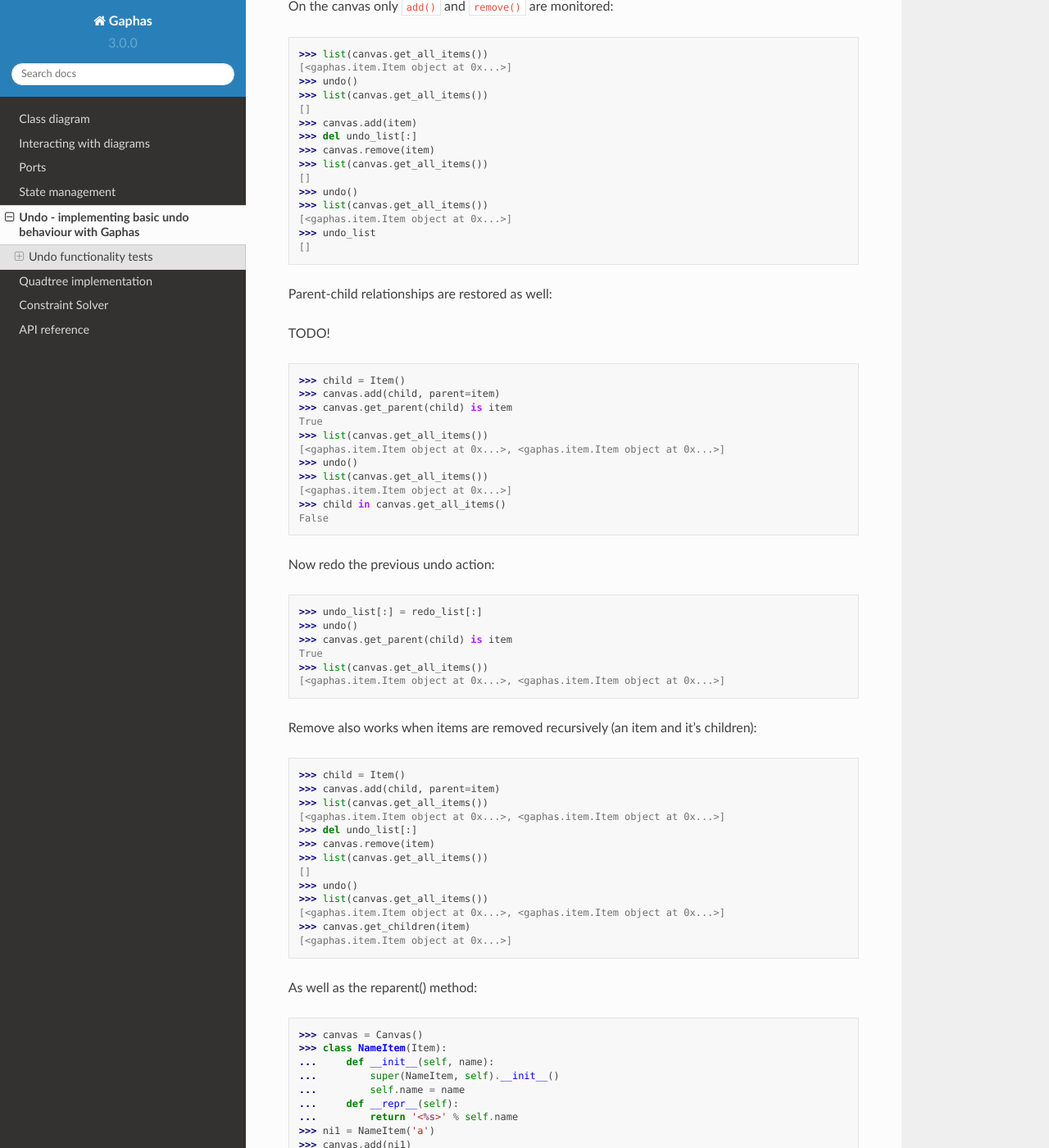
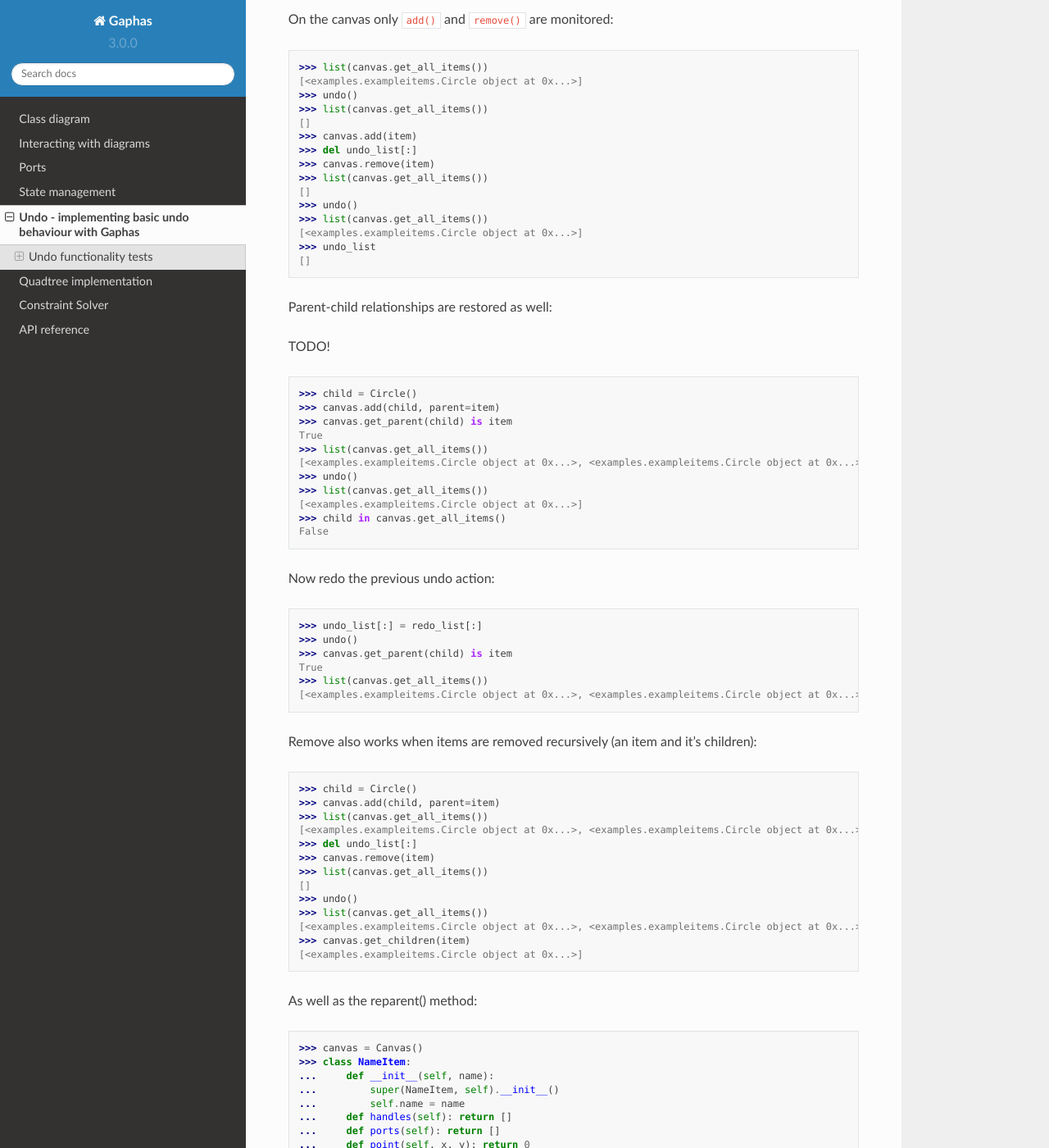
Before and after one commit to gaphor/gaphas, a Sphinx documentation site: the page built from docs/undo.rst, in a window 1280 px wide and 1400 px high, scrolled down 3180 px. Shown: the whole window at 82% size. Built offline with Sphinx 7.4.7 and the Read the Docs theme 2.0.0, drawn with Linux system fonts in a browser that asks for light colours; the version number is read from the project's files by our own code; some of the changed text lies outside the part shown.

Commit message:
Turn Item into a protocol
Now we do not need to inherit from Item explicitly.

```diff
--- a/docs/undo.rst
+++ b/docs/undo.rst
@@ -111,25 +111,26 @@ Again, rotate does not result in an exact match, but it's close enough.
 canvas.py: Canvas
 -----------------
 
-    >>> from gaphas import Canvas, Item
+    >>> from gaphas import Canvas
+    >>> from examples.exampleitems import Circle
     >>> canvas = Canvas()
     >>> list(canvas.get_all_items())
     []
-    >>> item = Item()
+    >>> item = Circle()
     >>> canvas.add(item)
 
 The ``request_update()`` method is observed:
 
     >>> len(undo_list)
-    1
+    2
     >>> canvas.request_update(item)
     >>> len(undo_list)
-    2
+    3
 
 On the canvas only ``add()`` and ``remove()`` are monitored:
 
     >>> list(canvas.get_all_items())                    # doctest: +ELLIPSIS
-    [<gaphas.item.Item object at 0x...>]
+    [<examples.exampleitems.Circle object at 0x...>]
     >>> undo()
     >>> list(canvas.get_all_items())
     []
@@ -140,7 +141,7 @@ On the canvas only ``add()`` and ``remove()`` are monitored:
     []
     >>> undo()
     >>> list(canvas.get_all_items())                    # doctest: +ELLIPSIS
-    [<gaphas.item.Item object at 0x...>]
+    [<examples.exampleitems.Circle object at 0x...>]
     >>> undo_list
     []
 
@@ -149,15 +150,15 @@ Parent-child relationships are restored as well:
 TODO!
 
 
-    >>> child = Item()
+    >>> child = Circle()
     >>> canvas.add(child, parent=item)
     >>> canvas.get_parent(child) is item
     True
     >>> list(canvas.get_all_items())                    # doctest: +ELLIPSIS
-    [<gaphas.item.Item object at 0x...>, <gaphas.item.Item object at 0x...>]
+    [<examples.exampleitems.Circle object at 0x...>, <examples.exampleitems.Circle object at 0x...>]
     >>> undo()
     >>> list(canvas.get_all_items())                    # doctest: +ELLIPSIS
-    [<gaphas.item.Item object at 0x...>]
+    [<examples.exampleitems.Circle object at 0x...>]
     >>> child in canvas.get_all_items()
     False
 
@@ -168,32 +169,35 @@ Now redo the previous undo action:
     >>> canvas.get_parent(child) is item
     True
     >>> list(canvas.get_all_items())                    # doctest: +ELLIPSIS
-    [<gaphas.item.Item object at 0x...>, <gaphas.item.Item object at 0x...>]
+    [<examples.exampleitems.Circle object at 0x...>, <examples.exampleitems.Circle object at 0x...>]
 
 Remove also works when items are removed recursively (an item and it's
 children):
 
-    >>> child = Item()
+    >>> child = Circle()
     >>> canvas.add(child, parent=item)
     >>> list(canvas.get_all_items())                    # doctest: +ELLIPSIS
-    [<gaphas.item.Item object at 0x...>, <gaphas.item.Item object at 0x...>]
+    [<examples.exampleitems.Circle object at 0x...>, <examples.exampleitems.Circle object at 0x...>]
     >>> del undo_list[:]
     >>> canvas.remove(item)
     >>> list(canvas.get_all_items())
     []
     >>> undo()
     >>> list(canvas.get_all_items())                    # doctest: +ELLIPSIS
-    [<gaphas.item.Item object at 0x...>, <gaphas.item.Item object at 0x...>]
+    [<examples.exampleitems.Circle object at 0x...>, <examples.exampleitems.Circle object at 0x...>]
     >>> canvas.get_children(item)			# doctest: +ELLIPSIS
-    [<gaphas.item.Item object at 0x...>]
+    [<examples.exampleitems.Circle object at 0x...>]
 
 As well as the reparent() method:
 
     >>> canvas = Canvas()
-    >>> class NameItem(Item):
+    >>> class NameItem:
     ...     def __init__(self, name):
     ...         super(NameItem, self).__init__()
     ...         self.name = name
+    ...     def handles(self): return []
+    ...     def ports(self): return []
+    ...     def point(self, x, y): return 0
     ...     def __repr__(self):
     ...         return '<%s>' % self.name
     >>> ni1 = NameItem('a')
@@ -347,9 +351,9 @@ Also creation and removal of connected lines is recorded and can be undone:
     ...     def real_disconnect():
     ...         pass
     ...     canvas.connections.connect_item(hitem, handle, item, port=None, constraint=None, callback=real_disconnect)
-    >>> b0 = Item()
+    >>> b0 = Circle()
     >>> canvas.add(b0)
-    >>> b1 = Item()
+    >>> b1 = Circle()
     >>> canvas.add(b1)
     >>> l = Line(Connections())
     >>> canvas.add(l)
```
Also changed, not shown: docs/state.rst (+12 -11 lines), 7 other files.
